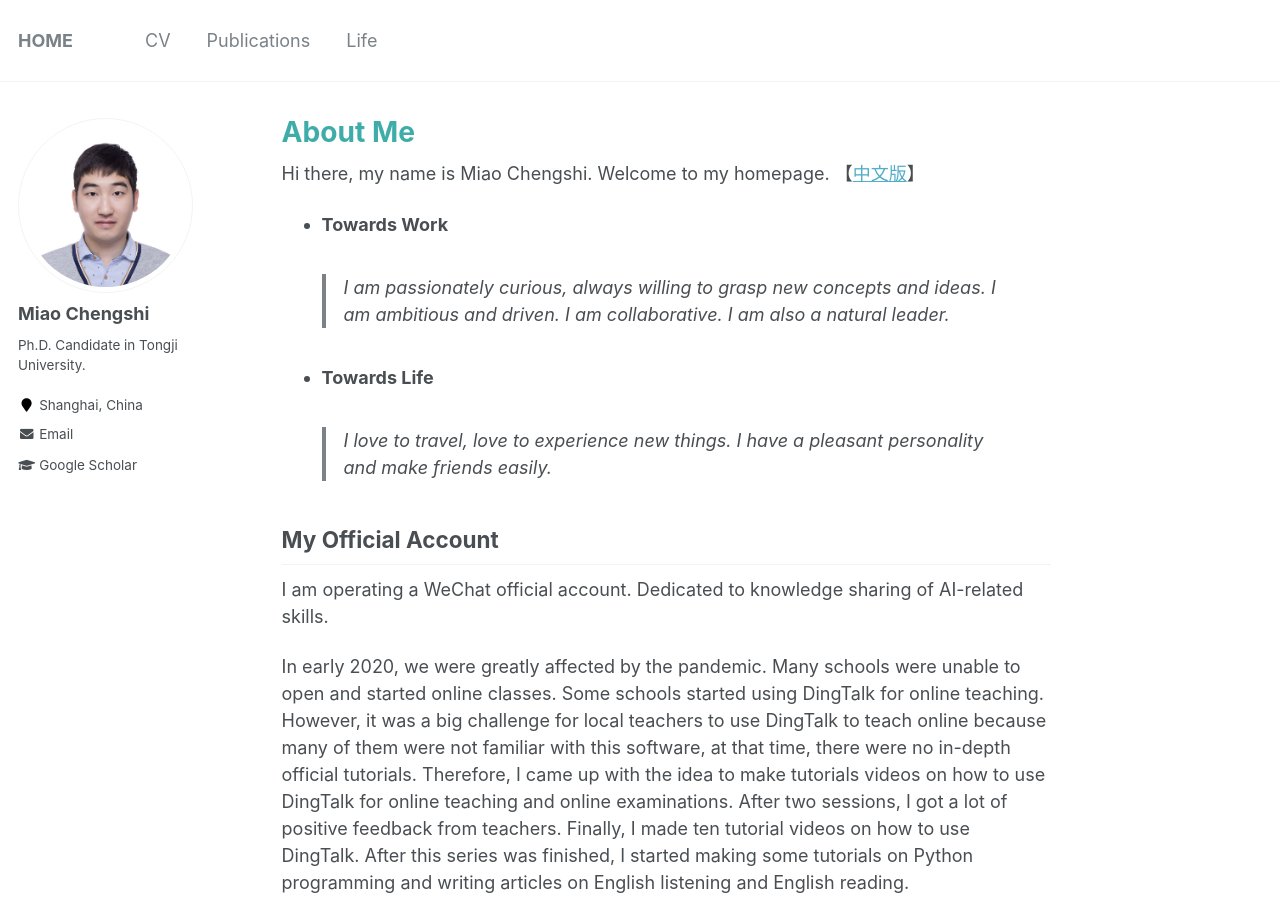
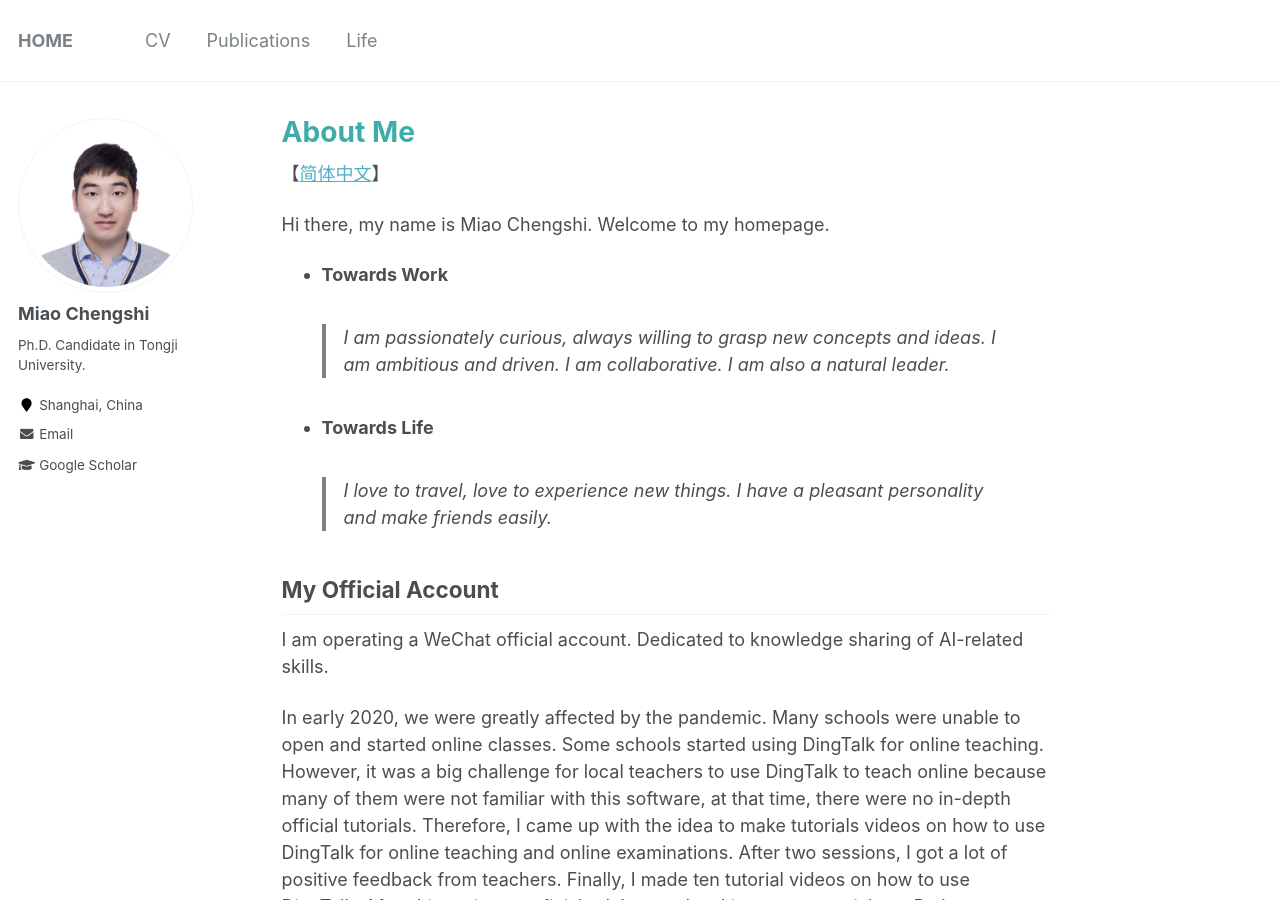
Before and after one commit to miaochengshi/miaochengshi.github.io, a Jekyll site: the page built from _pages/about.md, in a window 1280 px wide and 900 px high. Built offline with Jekyll 4.4.1, drawn with Linux system fonts in a browser that asks for light colours.

Commit message:
Update about.md

```diff
--- a/_pages/about.md
+++ b/_pages/about.md
@@ -8,7 +8,9 @@ redirect_from:
   - /about.html
 ---
 
-Hi there, my name is Miao Chengshi. Welcome to my homepage. 【[中文版](https://miaochengshi.github.io/cn/)】
+【[简体中文](https://miaochengshi.github.io/cn/)】
+
+Hi there, my name is Miao Chengshi. Welcome to my homepage.
 
 - **Towards Work**
 > I am passionately curious, always willing to grasp new concepts and ideas. I am ambitious and driven. I am collaborative. I am also a natural leader.
```
